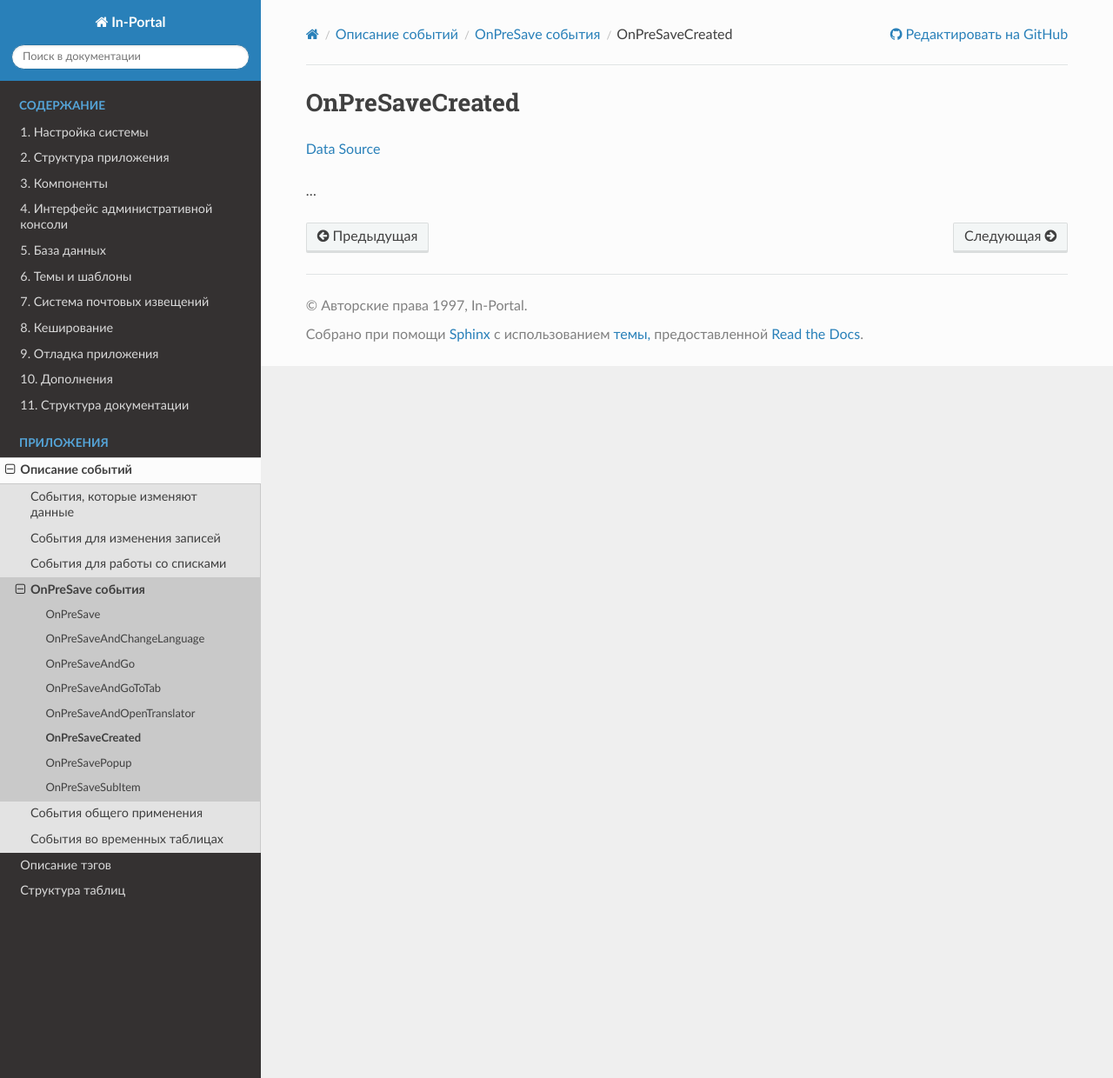
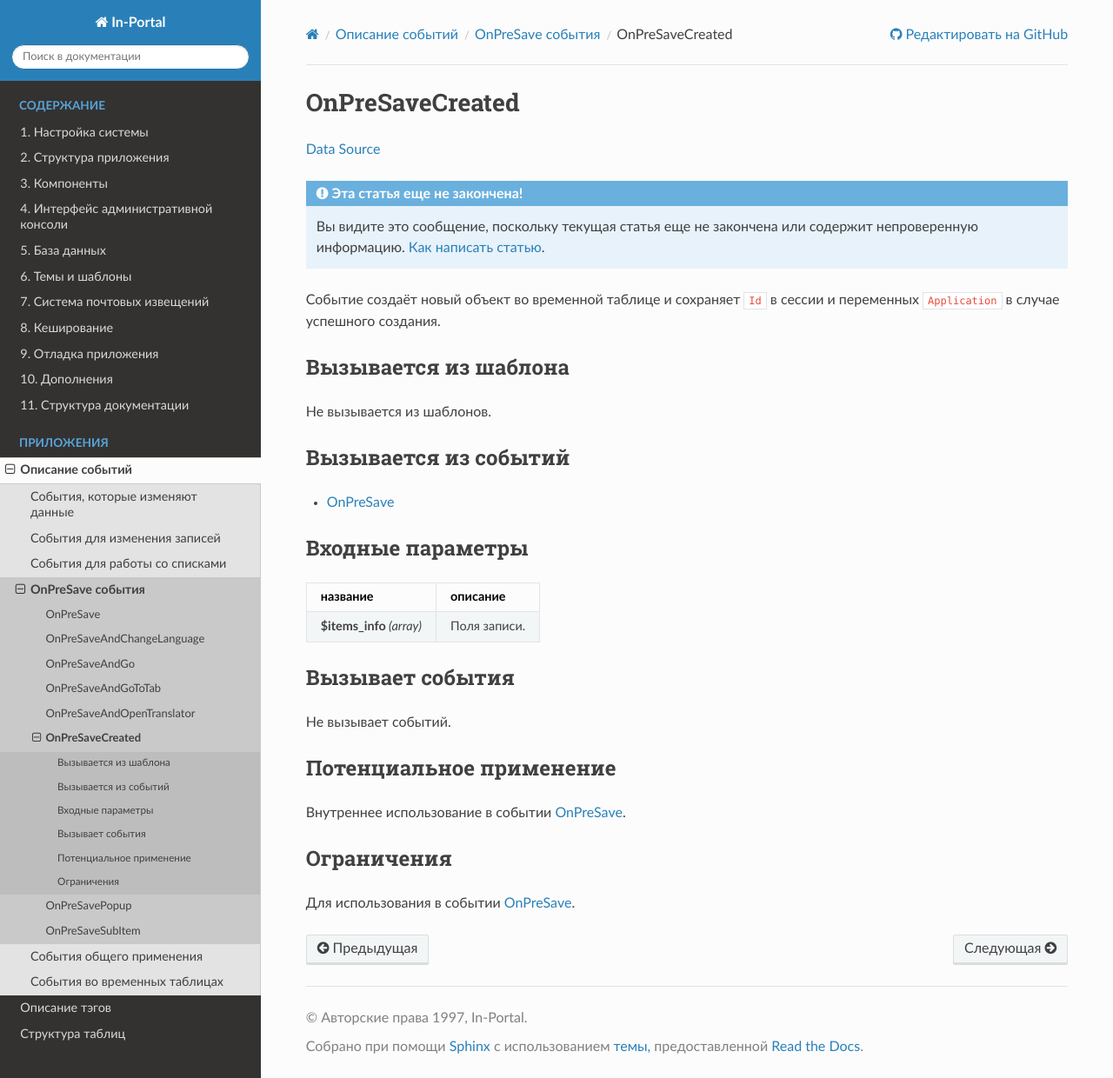
Before and after one commit to in-portal/guide-ru, a Sphinx documentation site: the page built from docs/events/onpresave/on_pre_save_created.rst, in a window 1280 px wide and 1240 px high. Shown: the whole window at 87% size. Built offline with Sphinx 7.4.7 and the Read the Docs theme 3.1.0, drawn with Linux system fonts in a browser that asks for light colours.

Commit message:
Integrated "/events/onpresave/on_pre_save_created.rst"

```diff
--- a/docs/events/onpresave/on_pre_save_created.rst
+++ b/docs/events/onpresave/on_pre_save_created.rst
@@ -2,6 +2,45 @@ OnPreSaveCreated
 ================
 `Data Source`_
 
-...
+.. include:: /includes/not_finished.rst
+
+Событие создаёт новый объект во временной таблице и сохраняет ``Id`` в сессии и переменных
+``Application`` в случае успешного создания.
+
+Вызывается из шаблона
+---------------------
+
+Не вызывается из шаблонов.
+
+Вызывается из событий
+---------------------
+
+- :doc:`/events/onpresave/on_pre_save`
+
+Входные параметры
+-----------------
+
++-----------------------+--------------+
+| название              | описание     |
++=======================+==============+
+| .. config-property::  | Поля записи. |
+|    :name: $items_info |              |
+|    :type: array       |              |
++-----------------------+--------------+
+
+Вызывает события
+----------------
+
+Не вызывает событий.
+
+Потенциальное применение
+------------------------
+
+Внутреннее использование в событии :doc:`/events/onpresave/on_pre_save`.
+
+Ограничения
+-----------
+
+Для использования в событии :doc:`/events/onpresave/on_pre_save`.
 
 .. _Data Source: http://guide.in-portal.org/rus/index.php/EventHandler:OnPreSaveCreated
```
